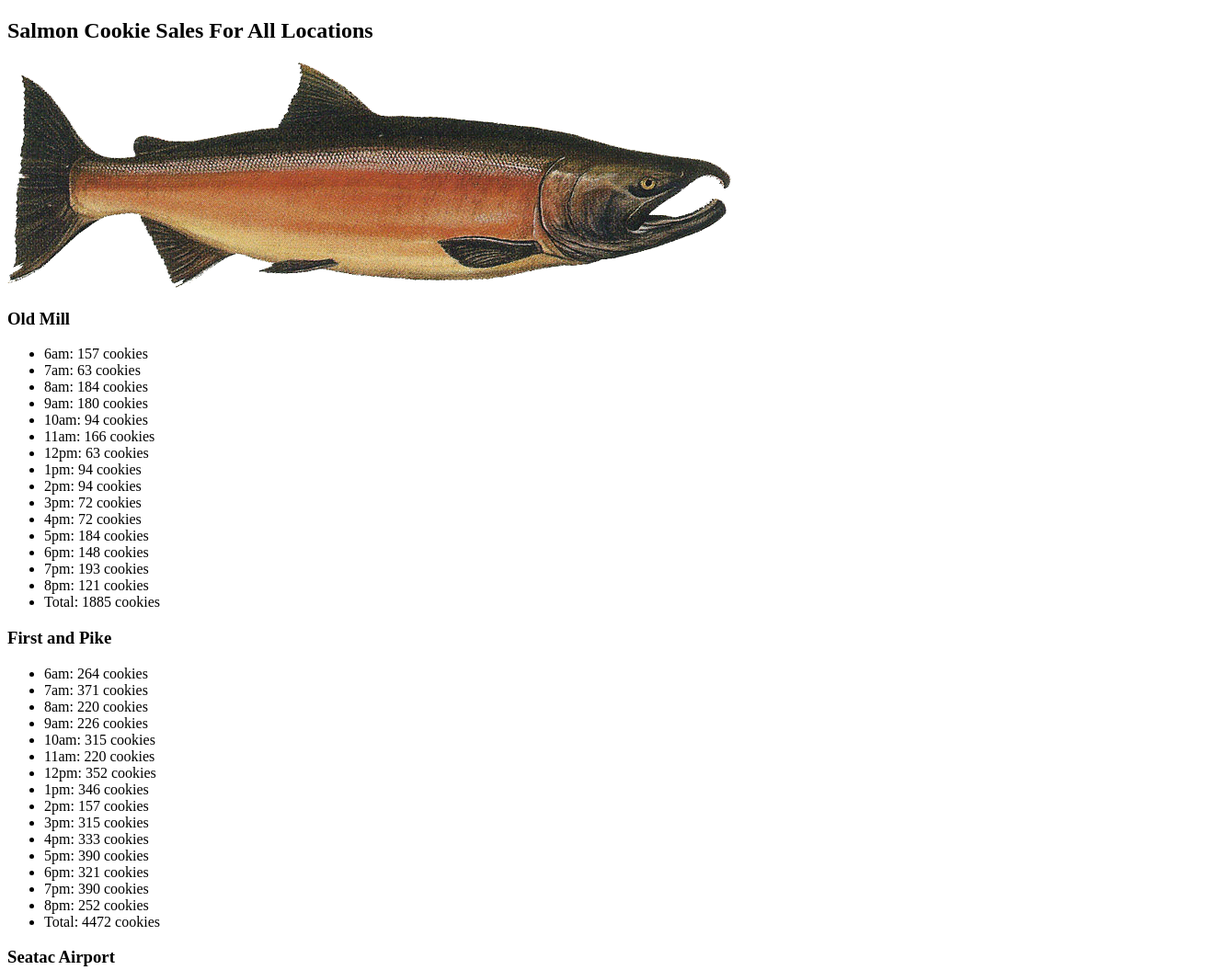
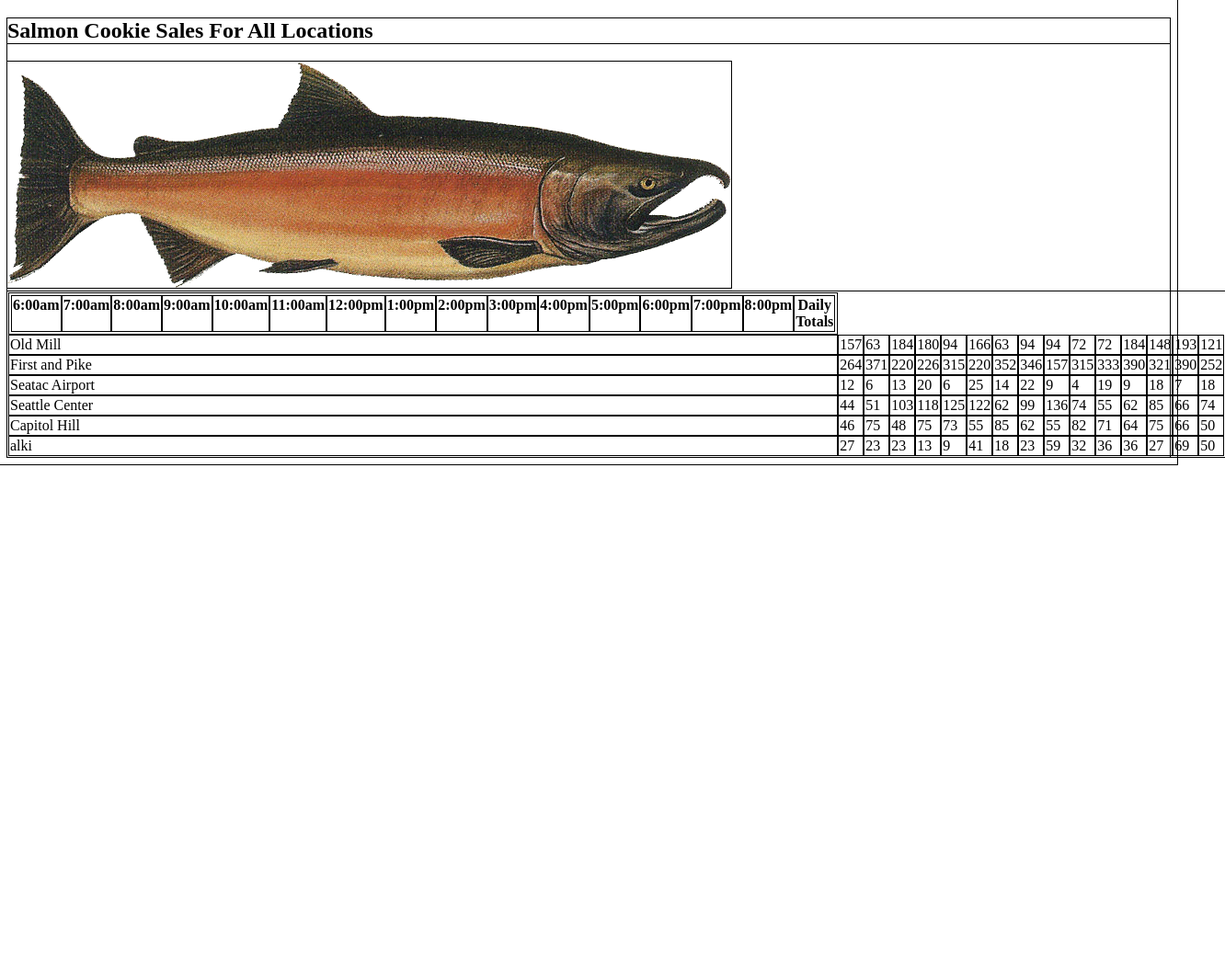
Before and after one commit to calvincheng919/cookie-stand, a plain HTML site: page sales.html in a window 1280 px wide. Shown: the top 1055 px of the page at 92% size, 1332 px wide, since content can reach past the window. After the commit the page ends 800 px from the top, so only its background shows below. Drawn offline with Linux system fonts and the light colour scheme.

Commit message:
rendered table will need to style

```diff
--- a/css/style.css
+++ b/css/style.css
@@ -0,0 +1,3 @@
+*{
+  outline: solid black 1px;
+}
--- a/js/app.js
+++ b/js/app.js
@@ -1,6 +1,6 @@
 'use strict';
 
-let hours = ['6am', '7am', '8am', '9am','10am', '11am','12pm','1pm','2pm','3pm','4pm','5pm','6pm','7pm','8pm'];
+let hours = ['6:00am', '7:00am', '8:00am', '9:00am','10:00am', '11:00am','12:00pm','1:00pm','2:00pm','3:00pm','4:00pm','5:00pm','6:00pm','7:00pm','8:00pm'];
 
 
 let Store = function(location, min, max, avg){
@@ -23,25 +23,46 @@ Store.prototype.calcCookiesPerHour = function(){
     this.cookies_sold_per_hour.push(Math.floor(this.customers_per_hour[i] * this.avg_cookie_sale));
   }
 };
+// Store.prototype.render = function(){
+//   let section = document.getElementById('salesSection');
+//   let h3 = document.createElement('h3');
+//   let ul = document.createElement('ul');
+//   this.calcCookiesPerHour();
+
+//   h3.textContent = this.location;
+//   section.appendChild(h3);
+//   section.appendChild(ul);
+
+//   for (let i = 0; i < hours.length; i++){
+//     let li = document.createElement('li');
+//     li.textContent = `${hours[i]}: ${this.cookies_sold_per_hour[i]} cookies`;
+//     ul.appendChild(li);
+//   }
+
+//   let li = document.createElement('li');
+//   li.textContent = `Total: ${this.cookies_sold_per_hour.reduce((sum, curr) => {return sum+curr;})} cookies`;
+//   ul.appendChild(li);
+// };
+
 Store.prototype.render = function(){
-  let section = document.getElementById('salesSection');
-  let h3 = document.createElement('h3');
-  let ul = document.createElement('ul');
+  // let section = document.getElementById('salesSection');
+
+  let tr = document.createElement('tr');
+  let td = document.createElement('td');
+  let table = document.getElementById('salesTable');
+  // console.log(table);
   this.calcCookiesPerHour();
-
-  h3.textContent = this.location;
-  section.appendChild(h3);
-  section.appendChild(ul);
-
-  for (let i = 0; i < hours.length; i++){
-    let li = document.createElement('li');
-    li.textContent = `${hours[i]}: ${this.cookies_sold_per_hour[i]} cookies`;
-    ul.appendChild(li);
+  table.appendChild(tr);
+  td.textContent = this.location;
+  tr.appendChild(td);
+  for (let i = 0; i < this.cookies_sold_per_hour.length; i++){
+    let td = document.createElement('td');
+    console.log(this.cookies_sold_per_hour[i]);
+    td.textContent = this.cookies_sold_per_hour[i];
+    tr.appendChild(td);
   }
 
-  let li = document.createElement('li');
-  li.textContent = `Total: ${this.cookies_sold_per_hour.reduce((sum, curr) => {return sum+curr;})} cookies`;
-  ul.appendChild(li);
+
 };
 
 function random(min, max){
@@ -52,10 +73,23 @@ function createTitle(){
   let section = document.getElementById('salesSection');
   let h1 = document.createElement('h1');
   let img = document.createElement('img');
+  let table = document.createElement('table');
+  let th = document.createElement('th');
+  let td = document.createElement('td');
   h1.textContent = 'Salmon Cookie Sales For All Locations';
   img.setAttribute('src', './.img/salmon.png');
   section.appendChild(h1);
   section.appendChild(img);
+  section.appendChild(table);
+  table.setAttribute('id', 'salesTable');
+  table.appendChild(th);
+  for (let i = 0; i < hours.length; i++){
+    let td = document.createElement('td');
+    td.textContent = hours[i];
+    th.appendChild(td);
+  }
+  td.textContent = 'Daily Totals';
+  th.appendChild(td);
 }
 
 createTitle();
@@ -67,9 +101,32 @@ let seacenter = new Store('Seattle Center', 11, 38, 3.7);
 let caphill = new Store('Capitol Hill', 20, 38, 2.3);
 let alki = new Store('alki', 2, 16, 4.6);
 
+// console.log(oldmill.render());
 oldmill.render();
 firstpike.render();
 seatac.render();
 seacenter.render();
 caphill.render();
 alki.render();
+
+
+
+{/* <table>
+<th>
+  <td>6:00am</td>
+  <td>7:00am</td>
+  <td>8:00am</td>
+  <td>9:00am</td>
+  <td>10:00am</td>
+  <td>Daily Totals</td>
+</th>
+<tr>
+  <td>First and Pike</td>
+  <td>123</td>
+  <td>333</td>
+  <td>232</td>
+  <td>34</td>
+  <td>154</td>
+</tr>
+
+</table> */}
--- a/sales.html
+++ b/sales.html
@@ -4,10 +4,12 @@
   <meta charset="UTF-8">
   <meta name="viewport" content="width=device-width, initial-scale=1.0">
   <meta http-equiv="X-UA-Compatible" content="ie=edge">
+  <link rel="stylesheet" href="./css/style.css">
   <title>Sales - Salmon Cookies</title>
 </head>
 <body>
 <section id="salesSection">
+
 
 </section>
 </body>
```
